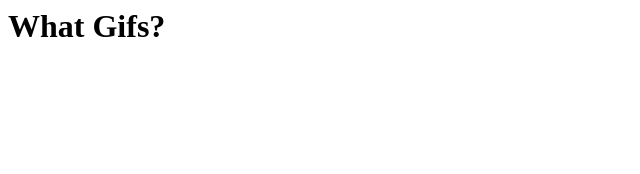
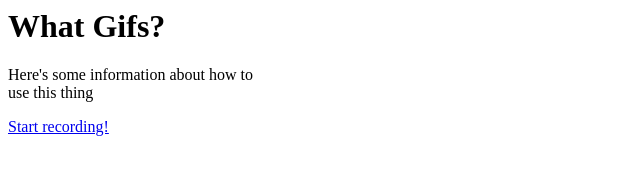
Before and after one commit to SMores/what-gifs, a browser extension: page front.html in a window 1280 px wide. Shown: the whole page, without its empty margins (0-640 px from the left). Drawn offline with Linux system fonts and the light colour scheme.

Commit message:
Added some basic style and a null link

```diff
--- a/front.html
+++ b/front.html
@@ -1 +1,9 @@
-<h1>What Gifs?</h1>
+<head>
+  <link rel="stylesheet" type="text/css" href="style.css">
+</head>
+
+<body>
+  <h1>What Gifs?</h1>
+  <p>Here's some information about how to use this thing</p>
+  <a href="#">Start recording!</a>
+</body>
--- /dev/null
+++ b/style.css
@@ -0,0 +1,3 @@
+body {
+  width: 250px;
+}
```
